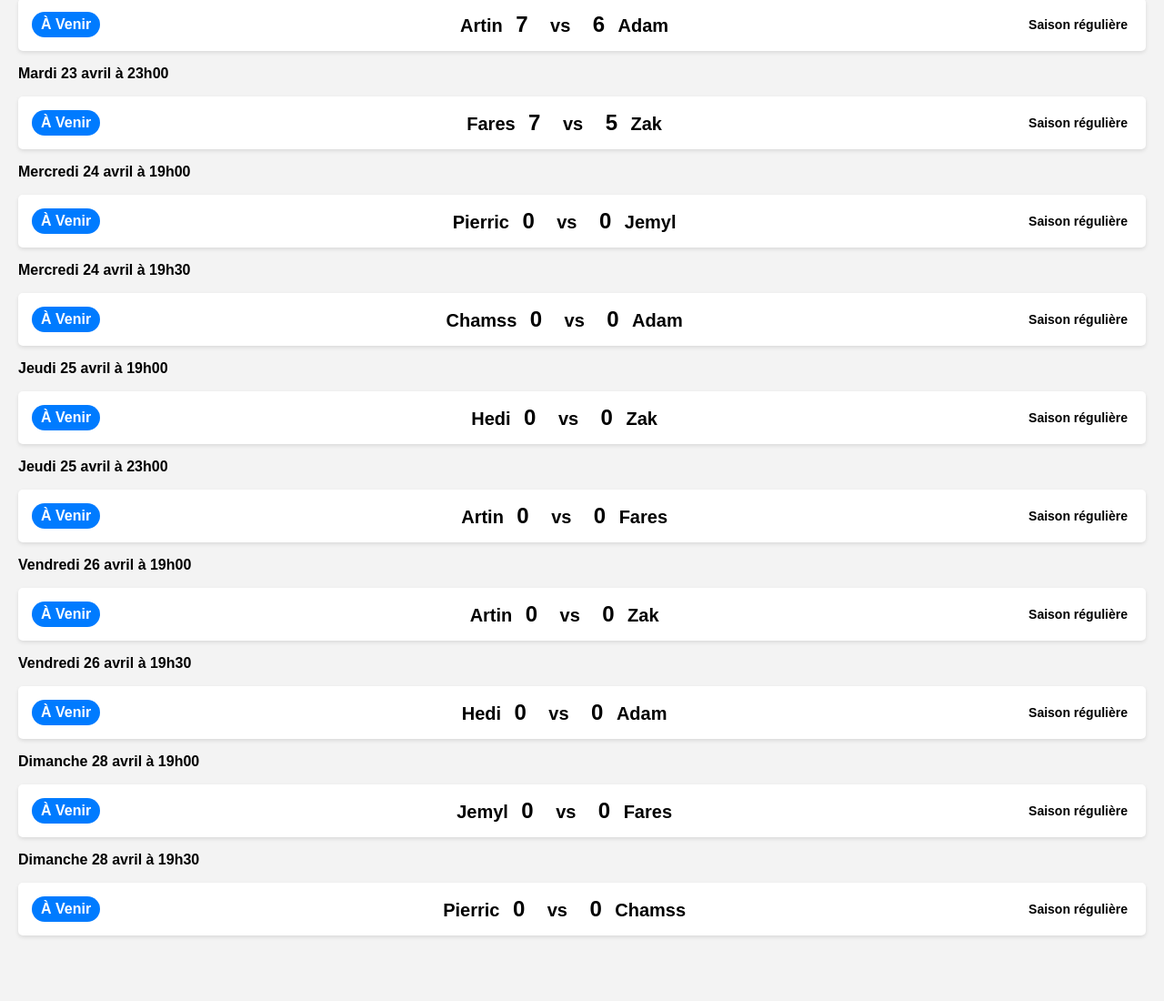
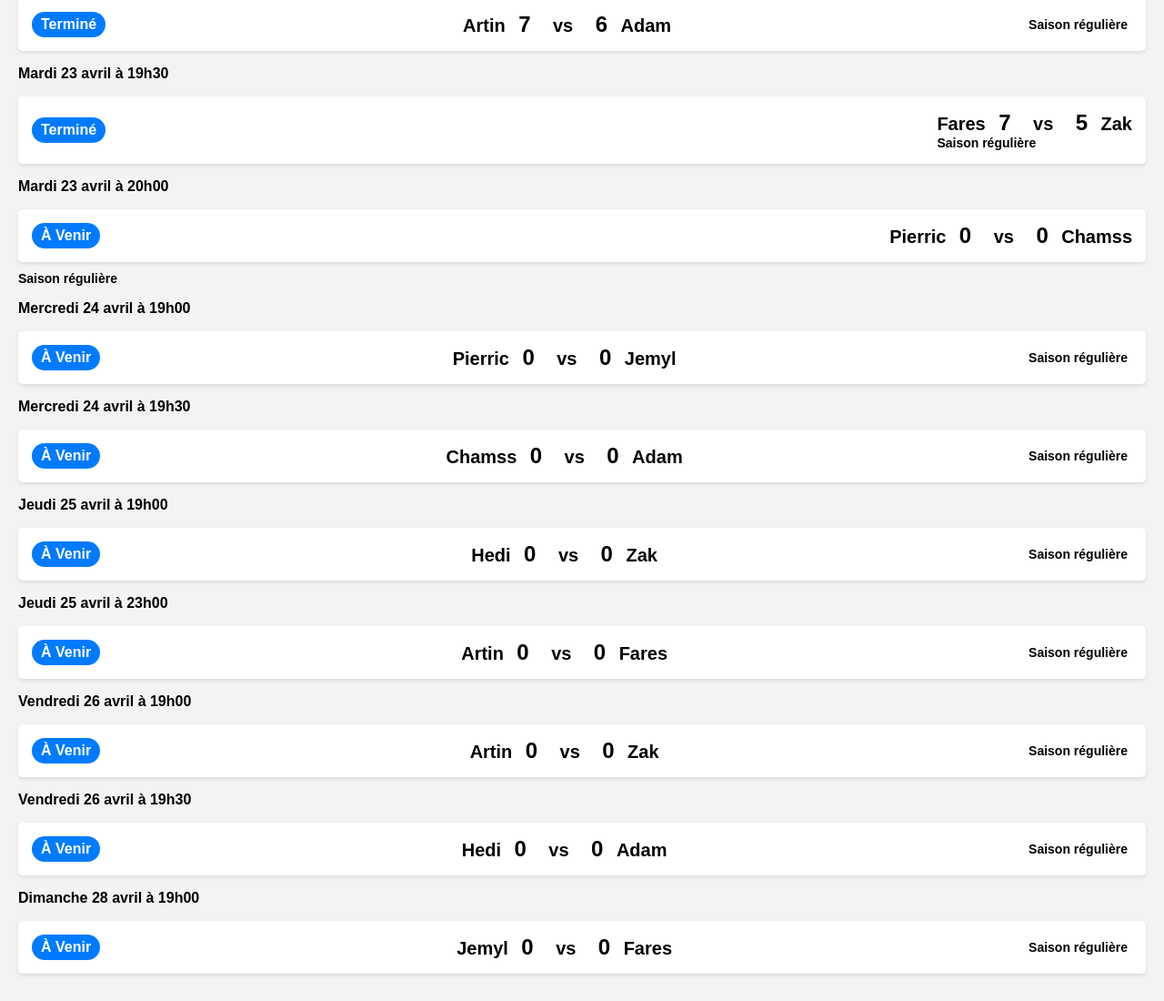
Before and after one commit to Zakou69/tournoiR6.github.io, a plain HTML site: page index.html in a window 1280 px wide. Shown: the part 340-1440 px from the top of the page at 91% size. Before the commit the page ends 1398 px from the top, so only its background shows below. Drawn offline with Linux system fonts and the light colour scheme.

Commit message:
Update index.html

```diff
--- a/index.html
+++ b/index.html
@@ -150,7 +150,7 @@
 <ul class="list-matchs-comp">
     <li>
         <div class="match-row finished">
-            <div class="badge">À Venir</div>
+            <div class="badge">Terminé</div>
             <div class="versus-part">
                 <div class="team">
                     <div class="team-name" id="team1-name">
@@ -171,11 +171,11 @@
         </div>
     </li>
 </ul>
-<p><strong>Mardi 23 avril à 23h00</strong></p>
+<p><strong>Mardi 23 avril à 19h30</strong></p>
 <ul class="list-matchs-comp">
     <li>
         <div class="match-row finished">
-            <div class="badge">À Venir</div>
+            <div class="badge">Terminé</div>
             <div class="versus-part">
                 <div class="team">
                     <div class="team-name" id="team1-name">
@@ -186,7 +186,31 @@
                         <span class="team2">Zak</span>
 
                     </div>
+       <div class="tournament-part">
+                <div class="step" title="Playoffs">Saison régulière</div>
+            </div>
+        </div>
+    </li>
+</ul>
+<p><strong>Mardi 23 avril à 20h00</strong></p>
+<ul class="list-matchs-comp">
+    <li>
+        <div class="match-row finished">
+            <div class="badge">À Venir</div>
+            <div class="versus-part">
+                <div class="team">
+                    <div class="team-name" id="team1-name">
+                        <span class="team1">Pierric</span>
+                        <span class="score">0</span>
+                        <span class="vs">vs</span>
+                        <span class="score">0</span>
+                        <span class="team2">Chamss</span>
 
+                    </div>
+
+
+                </div>
+            </div>
 
                 </div>
             </div>
@@ -365,34 +389,10 @@
 
                 </div>
             </div>
+
             <div class="tournament-part">
                 <div class="step" title="Playoffs">Saison régulière</div>
             </div>
         </div>
     </li>
 </ul>
-<p><strong>Dimanche 28 avril à 19h30</strong></p>
-<ul class="list-matchs-comp">
-    <li>
-        <div class="match-row finished">
-            <div class="badge">À Venir</div>
-            <div class="versus-part">
-                <div class="team">
-                    <div class="team-name" id="team1-name">
-                        <span class="team1">Pierric</span>
-                        <span class="score">0</span>
-                        <span class="vs">vs</span>
-                        <span class="score">0</span>
-                        <span class="team2">Chamss</span>
-
-                    </div>
-
-
-                </div>
-            </div>
-            <div class="tournament-part">
-                <div class="step" title="Playoffs">Saison régulière</div>
-            </div>
-        </div>
-    </li>
-</ul>
```
